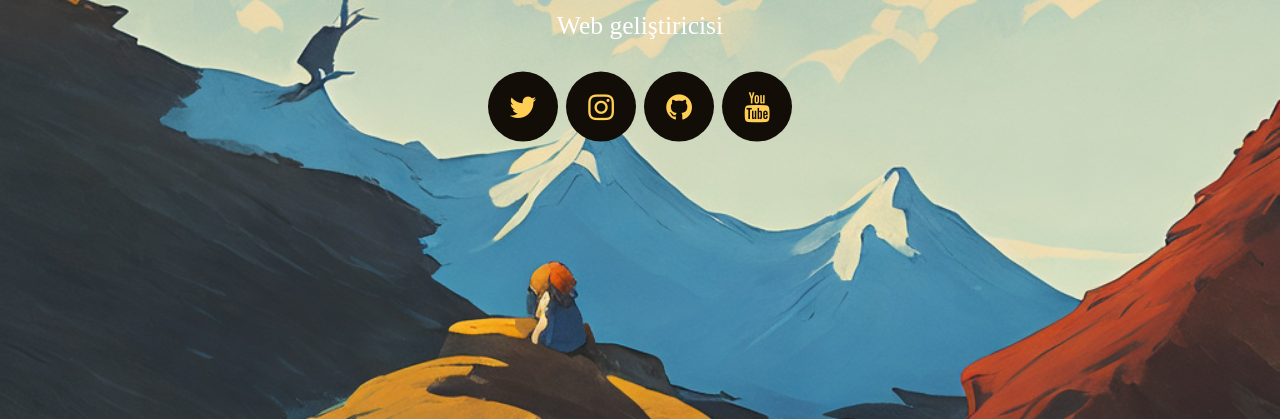
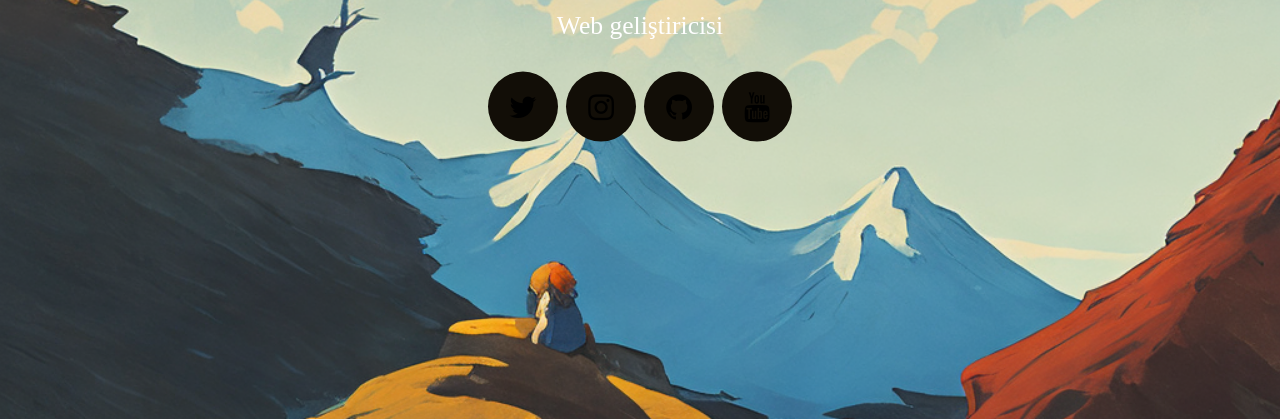
Before and after one commit to Taff01/ysd.github.io, a plain HTML site: page index.html in a window 1280 px wide. Shown: the part 381-800 px from the top of the page. Drawn offline with Linux system fonts and the light colour scheme.

Commit message:
Update main.css

```diff
--- a/main.css
+++ b/main.css
@@ -26,7 +26,7 @@
     border-radius: 50%;
 
     background: #120e07;
-    color: #ffce54;
+    color: #000000;
 }
 
 .fa:hover {
```
